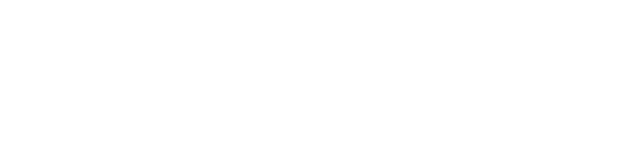
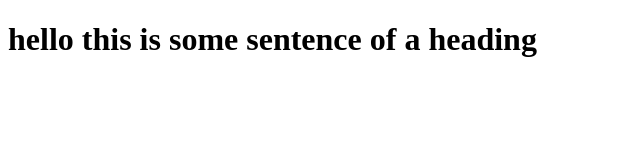
Before and after one commit to Gmprado78/Normalize-example, a plain HTML site: page index.html in a window 1280 px wide. Shown: the whole page, without its empty margins (0-640 px from the left). Drawn offline with Linux system fonts and the light colour scheme.

Commit message:
Update index.html

```diff
--- a/index.html
+++ b/index.html
@@ -6,3 +6,7 @@
     <title> Normalize example website</title>
     <link rel="stylesheet" href="css/normalize.css">
   </head>
+
+  <body>
+    <h1> hello this is some sentence of a heading </h1>
+  </body>
```
